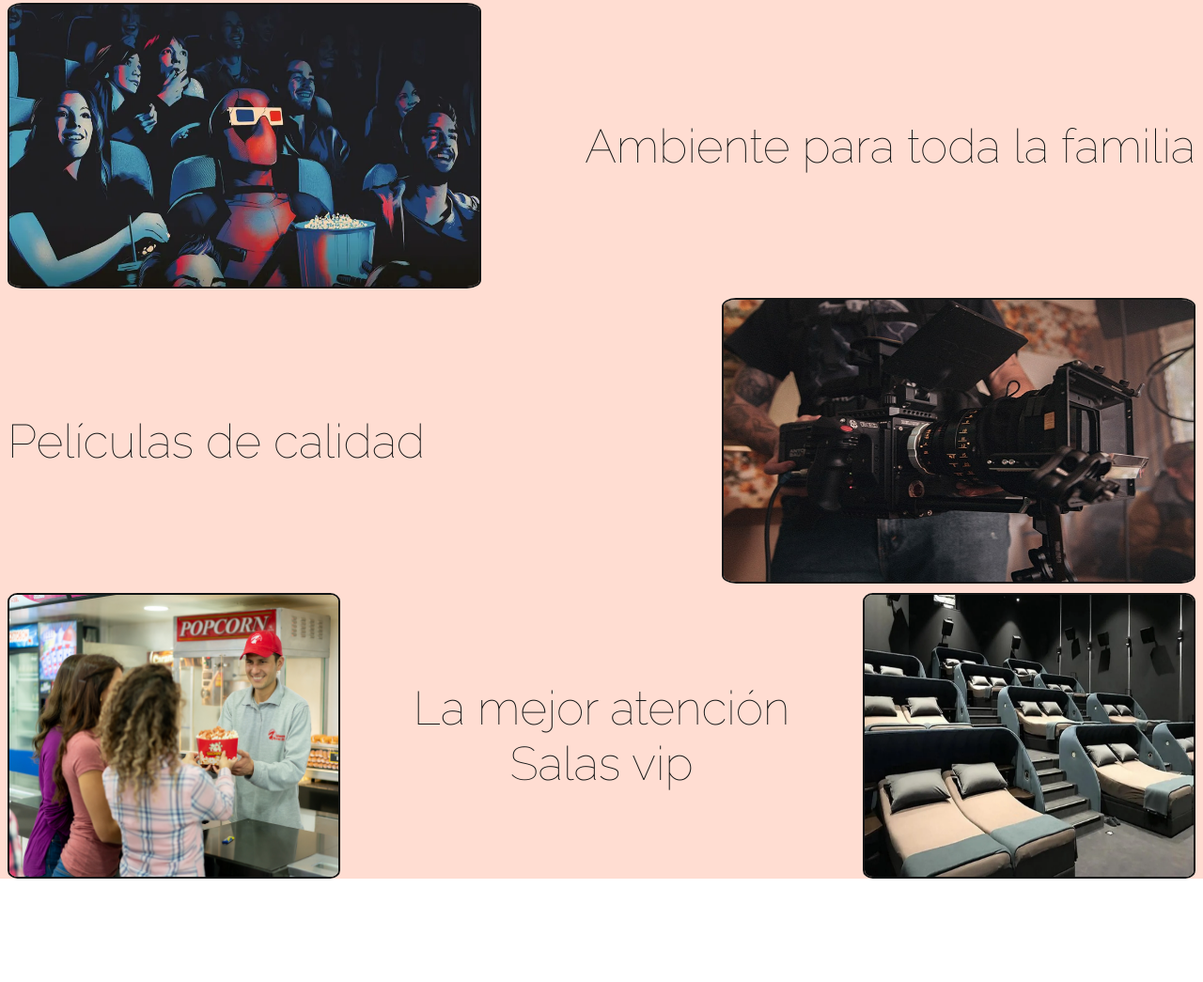
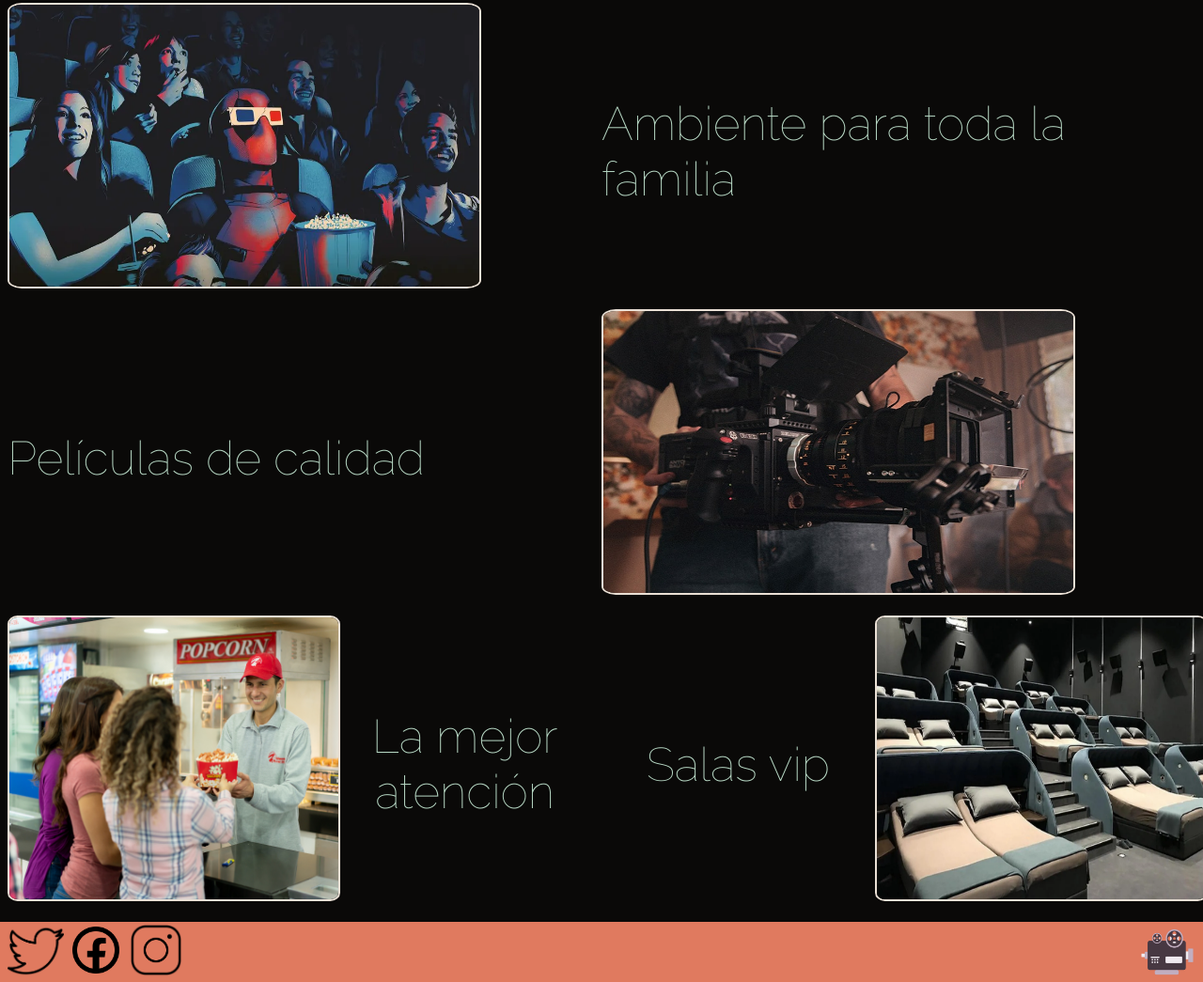
Before and after one commit to RuloMartearena/Proyectohtmlgrupo5, a plain HTML site: page index.html in a window 1280 px wide. Shown: the part 815-1860 px from the top of the page at 94% size. Before the commit the page ends 1758 px from the top, so only its background shows below. Drawn offline with Linux system fonts and the light colour scheme.

Commit message:
add: lyout
se creo todo el entorno principal de la página

```diff
--- a/index.html
+++ b/index.html
@@ -27,22 +27,27 @@
     </header>
     <section class="section_sobre_nosotros" id="sobre_nosotros">
         <article class="article_section_sobre_nosotros" id="article_one">
-            <img class="img_section_sobre_nosotros" src="img/ambiente famililar.webp" alt="sobre nosotros ambiente familiar">
-            <p> Ambiente para toda la familia </p>
+            <div class="div_sobre_nosotros"><img class="img_section_sobre_nosotros" src="img/ambiente famililar.webp" alt="sobre nosotros ambiente familiar"></div>
+            <div class="div_sobre_nosotros"><p> Ambiente para toda la familia </p></div>
         </article>
         <article class="article_section_sobre_nosotros" id="article_two">
-            <img class="img_section_sobre_nosotros" src="img/camara_ultima_generacion.jpg" alt="sobre nosotros camara">
-            <p>Películas de calidad</p>
+            <div class="div_sobre_nosotros"><img class="img_section_sobre_nosotros" src="img/camara_ultima_generacion.jpg" alt="sobre nosotros camara"></div>
+            <div class="div_sobre_nosotros"><p>Películas de calidad</p></div>
         </article>
         <article class="article_section_sobre_nosotros" id="article_three">
-            <img class="article_three_img" src="img/atencion_al_publico.jpg" alt="sobre nosotros atencion al publico">
-            <p>La mejor atención<br>
-               Salas vip</p>
-            <img class="article_three_img" src="img/camas_cine.webp" alt="sobre nosotros sala vip">
+            <div class="div_sobre_nosotros_dos"><img class="article_three_img" src="img/atencion_al_publico.jpg" alt="sobre nosotros atencion al publico"></div>
+            <div class="div_sobre_nosotros_dos"><p>La mejor atención</p></div>
+            <div class="div_sobre_nosotros_dos"><p>Salas vip</p></div>
+            <div class="div_sobre_nosotros_dos"><img class="article_three_img" src="img/camas_cine.webp" alt="sobre nosotros sala vip"></div>
         </article>
     </section>
     <footer id="redes_sociales">
-        <!-- facebook, instagram, twiter -->
+        <article>
+            <a class="a_article_footer" href="https://twitter.com/_cinematicos" target="_blank"><img class="img_footer" src="img/twitter.png" alt="Logo twitter"></a>
+            <a class="a_article_footer" href="https://www.facebook.com/Cinem%C3%A1ticos-261049567909616/" target="_blank"><img class="img_footer" src="img/facebook.png" alt="Logo facebook"></a>
+            <a class="a_article_footer" href="https://www.instagram.com/cinematics_pakistan/" target="_blank"><img class="img_footer" src="img/instagram.png" alt="Logo instagram"></a>
+        </article>
+        <img class="img_footer" src="img/camara_img.png" alt="Logo cine">
     </footer>
 </body>
 </html>
--- a/style.css
+++ b/style.css
@@ -1,8 +1,10 @@
 :root {
-    --color-var: #006D77; /* color azul de la barra de navegacion */
-    --color-header: #83C5BE; /* color de fondo titulo */
-    --color-sobre-nosotros: #FFDDD2; /* color de fondo sobre nosotros */
-    --color-footer: #E29578; /* color de fondo footer */
+    --color-nav-bar: #370617; /* color azul de la barra de navegacion */
+    --color-header: #6A040F; /* color de fondo titulo */
+    --color-sobre-nosotros: #0A0908; /* color de fondo sobre nosotros */
+    --color-footer: #E07A5F; /* color de fondo footer */
+    --color-font: #B9DAC6; /* color de letras */
+    --color-border: #EAE0D5; /* color de los bordes */
 }
 
 body {
@@ -18,7 +20,7 @@ body {
     width: 100%;
     padding-right: 35px;
     margin-left: -15px;
-    background-color: var(--color-var);
+    background-color: var(--color-nav-bar);
     justify-content: space-between;
 }
 .img_nav_bar {
@@ -36,7 +38,7 @@ body {
     display: block;
     font-size: 1.3rem;
     padding: 0.5rem;
-    color: #FFDDD2;
+    color: var(--color-font);
 }
 /* ----- /barra de navegación ----- */
 
@@ -51,7 +53,7 @@ body {
     height: 100vh;
     font-size: 30px;
     background-color: var(--color-header);
-    color: #131515;
+    color: var(--color-font);
     font-size: 50px;
     margin-left: -10px;
     padding: 0 10px 0 10px;
@@ -62,8 +64,8 @@ body {
 .section_sobre_nosotros {
     background-color: var(--color-sobre-nosotros);
     margin-left: -10px;
-    padding: 0 10px 0 10px;
-    color: #131515;
+    padding: 0 10px 10px 10px;
+    color: var(--color-font);
     width: 100%;
 }
 .article_section_sobre_nosotros {
@@ -72,6 +74,12 @@ body {
     justify-content: space-between;
     align-items: center;
     font-size: 50px;
+}
+.div_sobre_nosotros {
+    width: 52%;
+}
+.div_sobre_nosotros_dos {
+    width: 27%;
 }
 #article_two {
     flex-direction: row-reverse;
@@ -83,13 +91,13 @@ body {
 .img_section_sobre_nosotros {
     width: 500px;
     height: 300px;
-    border: #131515 2px solid;
+    border: var(--color-border) 2px solid;
     border-radius: 3%;
 }
 .article_three_img {
     width: 350px;
     height: 300px;
-    border: #131515 2px solid;
+    border: var(--color-border) 2px solid;
     border-radius: 3%;
 }
 /* ----- /Sobre nosotros ----- */
@@ -98,6 +106,15 @@ body {
 footer {
     width: 100%;
     background-color: var(--color-footer);
+    display: flex;
+    justify-content: space-between;
+    margin-left: -10px;
+    margin-bottom: -10px;
+    padding: 0px 10px 0 10px;
+    text-align: center;
 }
-
+.img_footer {
+    max-width: 60px;
+    height: auto;
+}
 /* ----- /Footer ----- */
```
Also changed, not shown: img/facebook.png (added), img/instagram.png (added), img/twitter.png (added).
